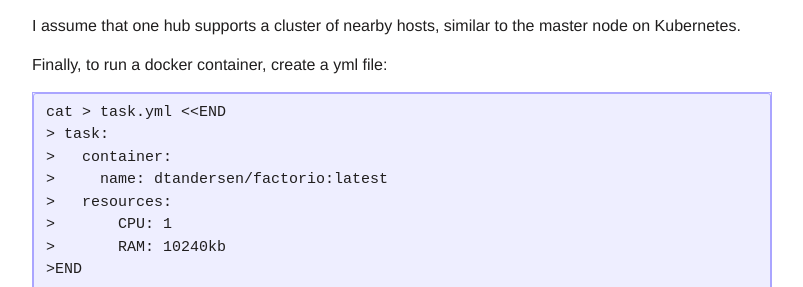
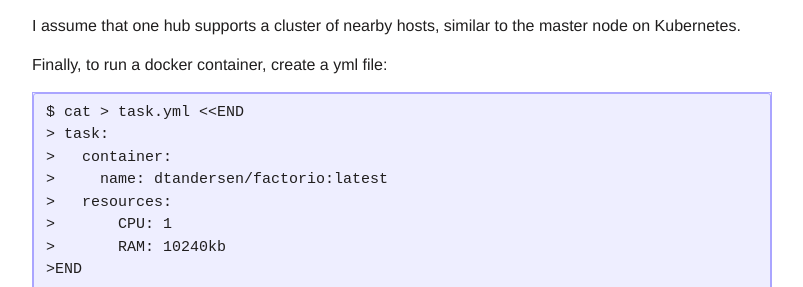
Before and after one commit to 0b01/rickyhan.com, a Jekyll site: the page built from _posts/2017-10-12-running-factorio-headless-on-SONM.markdown, in a window 1280 px wide and 900 px high, scrolled down 948 px. Shown: the part 156-443 px from the top of the window, without its empty margins (238-1041 px from the left). Built offline with Jekyll 4.4.1, drawn with Linux system fonts in a browser that asks for light colours.

```diff
--- a/_posts/2017-10-12-running-factorio-headless-on-SONM.markdown
+++ b/_posts/2017-10-12-running-factorio-headless-on-SONM.markdown
@@ -43,7 +43,7 @@ I assume that one hub supports a cluster of nearby hosts, similar to the master
 
 Finally, to run a docker container, create a yml file:
 
-    cat > task.yml <<END
+    $ cat > task.yml <<END
     > task:
     >   container:
     >     name: dtandersen/factorio:latest
```
